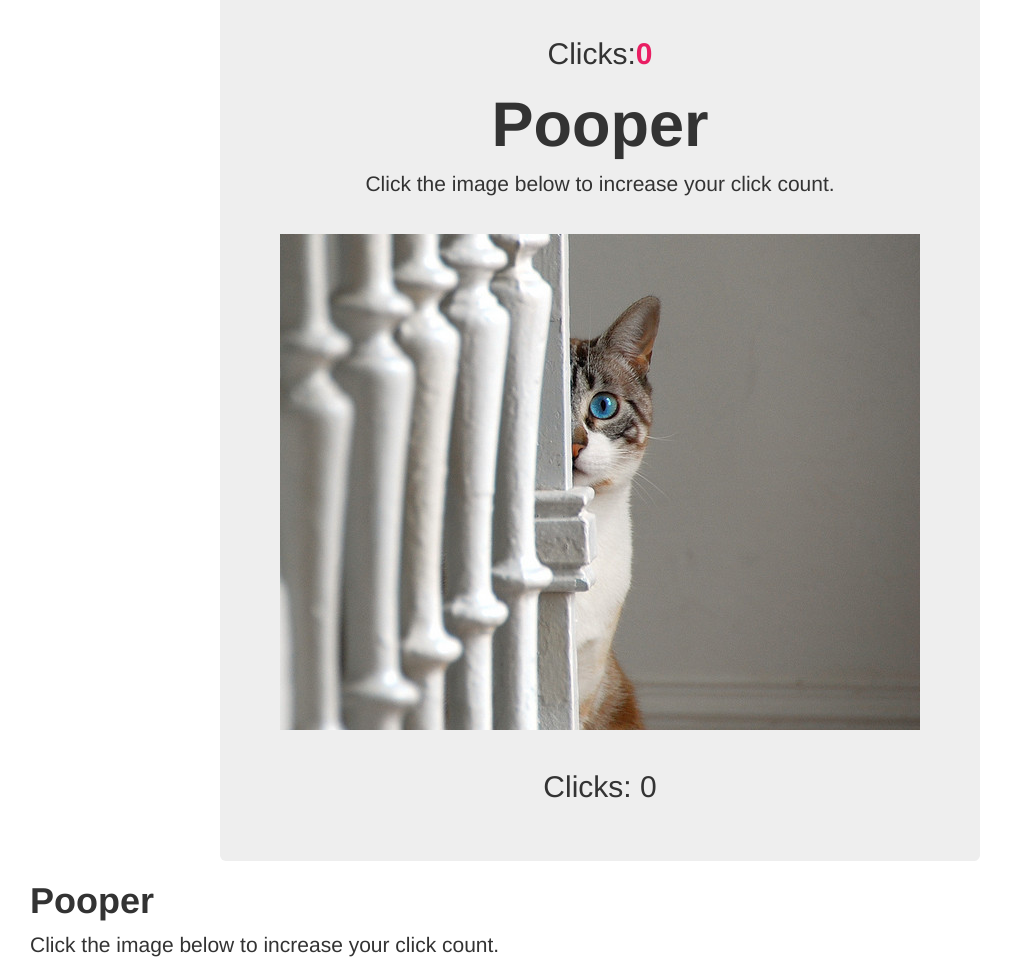
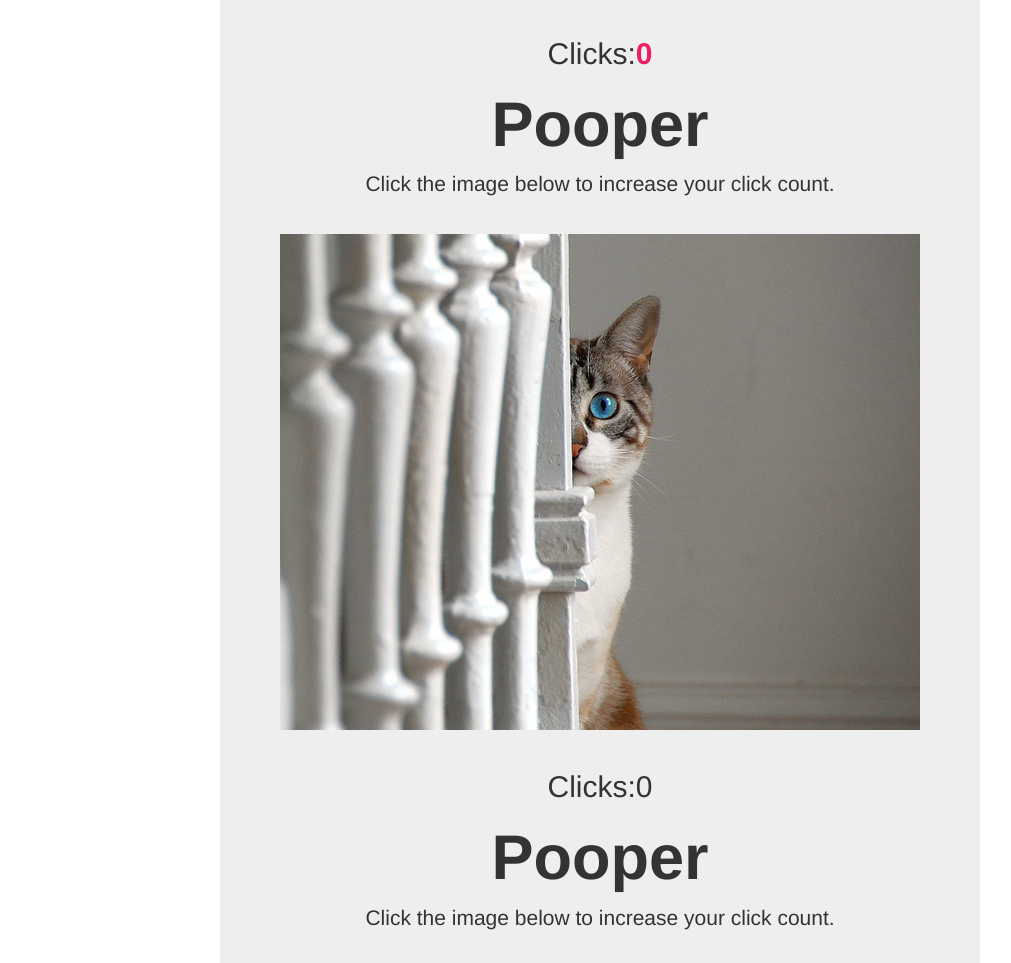
Before and after one commit to escobard/udacity-js-design-patterns, a plain HTML site: page cat-clicker/index.html in a window 1280 px wide. Shown: the part 1431-2394 px from the top of the page, without its empty margins (40-1051 px from the left). Drawn offline with Linux system fonts and the light colour scheme; files whose address does not match are found by name.

Commit message:
Third cat node render completed

```diff
--- a/cat-clicker/index.html
+++ b/cat-clicker/index.html
@@ -39,10 +39,7 @@
 		</div>
 	<div id="cat-2">
 		</div>
-		<div id="cat-3">
-		<p class="lead">Click the image below to increase your click count.</p>
-        <img onClick="catClicked3()" src="img/cat2-picture.jpg"></img>
-		<h2>Clicks: <span id="clicks3">0</span> </h2> </div>
+	<div id="cat-3">
 		</div>
 		<div id="cat-4">
 		<p class="lead">Click the image below to increase your click count.</p>
--- a/cat-clicker/js/cat-clicker.js
+++ b/cat-clicker/js/cat-clicker.js
@@ -104,6 +104,51 @@ window.addEventListener("load", cat2, false);
         document.getElementById("clicks2").innerHTML = clicks2;
     };
 
+// Third Cat function
+
+function cat3() {
+
+// Variables
+var catTitleContainer3 = document.createElement("div");
+var catTitleElement3 = document.createElement("H1");
+var catTitleText3 = document.createTextNode('Pooper');
+var catContainerIntro3 = document.createElement("p")
+var catContainerIntroText3 = document.createTextNode("Click the image below to increase your click count.")
+var catContainerImg3 = document.createElement("img")
+var list3 = document.getElementById("cat-3");
+var catClickContainer3 = document.createElement("div");
+var catSecondaryTitleElement3 = document.createElement("H2");
+var catSecondaryTitleText3 = document.createTextNode('Clicks:');
+var catClickCounter3 = document.createElement("span")
+var catClickNumber3 = document.createTextNode('0');
+
+// Attributes
+catContainerIntro3.setAttribute("class", "cat-title");
+catTitleContainer3.setAttribute("id", "cat-title-3");
+catTitleContainer3.setAttribute("class", "cat-title");
+catContainerImg3.setAttribute("src", "img/cat2-picture.jpg");
+catContainerImg3.setAttribute("onClick", "catClicked3()");
+catClickCounter3.setAttribute("id", "clicks3");
+catClickContainer3.setAttribute("class", "click-container");
+
+// Append childs
+catContainerIntro3.appendChild(catContainerIntroText3);
+catTitleContainer3.appendChild(catTitleElement3);
+catTitleElement3.appendChild(catTitleText3);
+catSecondaryTitleElement3.appendChild(catSecondaryTitleText3);
+catSecondaryTitleElement3.appendChild(catClickCounter3);
+catClickCounter3.appendChild(catClickNumber3);
+catClickContainer3.appendChild(catSecondaryTitleElement3);
+
+// Nodes
+list3.insertBefore(catClickContainer3, list3.childNodes[0])
+list3.insertBefore(catContainerImg3, list3.childNodes[0])
+list3.insertBefore(catContainerIntro3, list3.childNodes[0]);
+list3.insertBefore(catTitleContainer3, list3.childNodes[0]);
+
+}
+window.addEventListener("load", cat3, false);
+
 // Third Cat Click function
 
  var clicks3 = 0;
@@ -111,20 +156,6 @@ window.addEventListener("load", cat2, false);
         clicks3 += 1;
         document.getElementById("clicks3").innerHTML = clicks3;
     };
-
-// Third Cat Title function
-function catTitle3() {
-	var catTitleContainer3 = document.createElement("div");
-    var catTitleElement3 = document.createElement("H1");
-    var catTitleText3 = document.createTextNode("Pooper");
-	catTitleContainer3.appendChild(catTitleElement3);
-    catTitleElement3.appendChild(catTitleText3);
-	catTitleContainer3.setAttribute("id", "cat-title-3");
-	catTitleContainer3.setAttribute("class", "cat-title");
-	var list3 = document.getElementById("cat-3");
-    list3.insertBefore(catTitleContainer3, list3.childNodes[0]);
-}
-window.addEventListener("load", catTitle3, false);
 
 // Fourth Cat Click function
 
```
